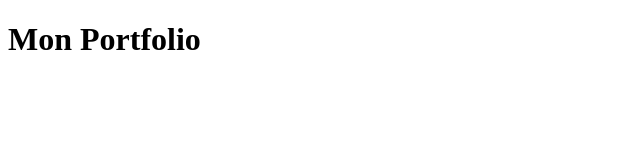
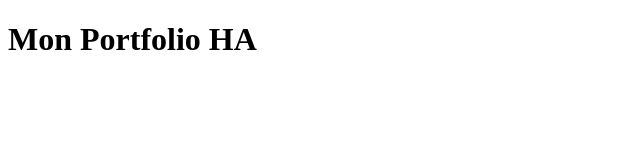
Before and after one commit to brekiano/phila-pro.com, a plain HTML site: page index.html in a window 1280 px wide. Shown: the full height of the page, 0-640 px from the left. Drawn offline with Linux system fonts and the light colour scheme.

Commit message:
Update index.html

```diff
--- a/index.html
+++ b/index.html
@@ -7,6 +7,6 @@
 <title>Document</title>
 </head>
 	<body>
-		<h1>Mon Portfolio</h1>
+		<h1>Mon Portfolio HA</h1>
 	</body>
 </html>
```
